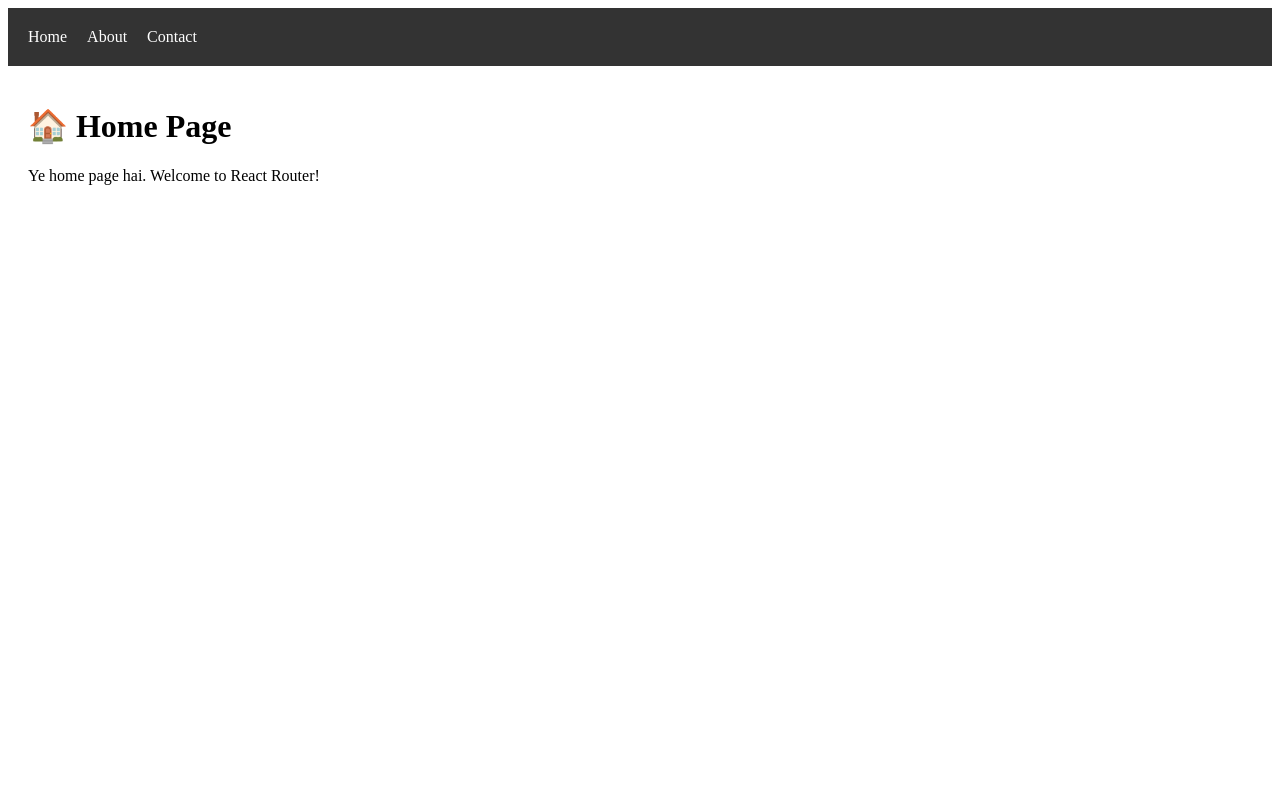
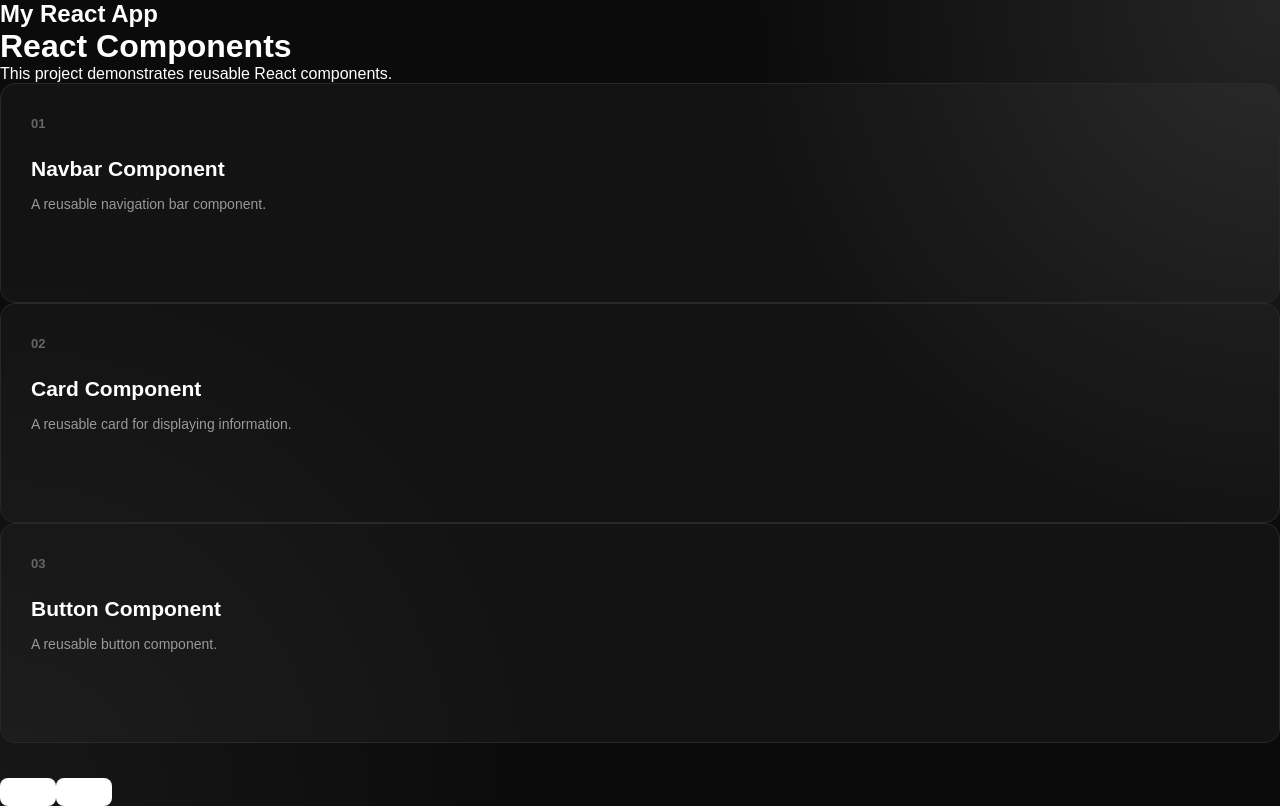
Before and after one commit to iqramanzoor-20/ReactTutorial, a React (Vite) app: page / in a window 1280 px wide. Built offline with nearby package versions, Linux system fonts and the light colour scheme.

Commit message:
add 08Navbar.jsx 08Card.jsx 08Button.jsx

```diff
--- /dev/null
+++ b/src/App.css
@@ -0,0 +1,323 @@
+/* 8 */
+.app {
+  min-height: 100vh;
+  background:
+    radial-gradient(circle at top right, #252525 0%, transparent 35%),
+    radial-gradient(circle at bottom left, #171717 0%, transparent 35%),
+    #0b0b0b;
+}
+
+/* ---------- HEADER ---------- */
+
+.header {
+  position: sticky;
+  top: 0;
+  z-index: 1000;
+  background: rgba(11, 11, 11, 0.85);
+  backdrop-filter: blur(15px);
+  border-bottom: 1px solid #252525;
+}
+
+.navbar {
+  width: 90%;
+  max-width: 1200px;
+  margin: auto;
+  min-height: 75px;
+
+  display: flex;
+  align-items: center;
+  justify-content: space-between;
+}
+
+.logo {
+  font-size: 22px;
+  font-weight: 700;
+  letter-spacing: 0.5px;
+}
+
+.nav-links {
+  display: flex;
+  gap: 30px;
+}
+
+.nav-links a {
+  color: #bdbdbd;
+  font-size: 15px;
+  transition: 0.3s ease;
+}
+
+.nav-links a:hover {
+  color: #ffffff;
+}
+
+/* ---------- HERO ---------- */
+
+.hero {
+  min-height: 650px;
+  width: 90%;
+  max-width: 1200px;
+  margin: auto;
+
+  display: flex;
+  align-items: center;
+  justify-content: center;
+
+  text-align: center;
+}
+
+.hero-content {
+  max-width: 850px;
+}
+
+.badge,
+.small-title {
+  display: inline-block;
+  color: #bdbdbd;
+  font-size: 12px;
+  font-weight: 700;
+  letter-spacing: 2px;
+  text-transform: uppercase;
+}
+
+.badge {
+  padding: 8px 16px;
+  border: 1px solid #333;
+  border-radius: 50px;
+  margin-bottom: 25px;
+}
+
+.hero h2 {
+  font-size: clamp(45px, 7vw, 82px);
+  line-height: 1;
+  margin-bottom: 25px;
+}
+
+.hero h2 span {
+  display: block;
+  color: #888;
+}
+
+.hero-text {
+  max-width: 680px;
+  margin: auto;
+  color: #aaa;
+  font-size: 17px;
+  line-height: 1.8;
+}
+
+.primary-btn {
+  margin-top: 35px;
+  padding: 14px 28px;
+
+  border: none;
+  border-radius: 8px;
+
+  background: #ffffff;
+  color: #000000;
+
+  font-size: 15px;
+  font-weight: 700;
+
+  transition: 0.3s ease;
+}
+
+.primary-btn:hover {
+  transform: translateY(-3px);
+  background: #dcdcdc;
+}
+
+/* ---------- TOPICS ---------- */
+
+.topics {
+  width: 90%;
+  max-width: 1200px;
+  margin: auto;
+  padding: 100px 0;
+}
+
+.section-heading {
+  text-align: center;
+  margin-bottom: 55px;
+}
+
+.section-heading h2 {
+  font-size: 42px;
+  margin: 15px 0;
+}
+
+.section-heading > p:last-child {
+  color: #888;
+  font-size: 16px;
+}
+
+.topic-grid {
+  display: grid;
+  grid-template-columns: repeat(3, 1fr);
+  gap: 20px;
+}
+
+.topic-card {
+  position: relative;
+  padding: 30px;
+  min-height: 220px;
+
+  border: 1px solid #282828;
+  border-radius: 15px;
+
+  background: rgba(255, 255, 255, 0.03);
+
+  transition: 0.3s ease;
+}
+
+.topic-card:hover {
+  transform: translateY(-7px);
+  border-color: #555;
+  background: rgba(255, 255, 255, 0.06);
+}
+
+.topic-card span {
+  color: #666;
+  font-size: 13px;
+  font-weight: 700;
+}
+
+.topic-card h3 {
+  margin: 25px 0 12px;
+  font-size: 21px;
+}
+
+.topic-card p {
+  color: #999;
+  line-height: 1.7;
+  font-size: 14px;
+}
+
+/* ---------- ABOUT ---------- */
+
+.about {
+  width: 90%;
+  max-width: 1000px;
+  margin: auto;
+  padding: 80px 0 120px;
+}
+
+.about-box {
+  padding: 60px;
+  border: 1px solid #292929;
+  border-radius: 20px;
+  background: rgba(255, 255, 255, 0.03);
+  text-align: center;
+}
+
+.about-box h2 {
+  font-size: 40px;
+  margin: 18px 0;
+}
+
+.about-box > p:not(.small-title) {
+  max-width: 700px;
+  margin: auto;
+  color: #999;
+  line-height: 1.8;
+}
+
+.progress-info {
+  margin-top: 45px;
+
+  display: grid;
+  grid-template-columns: repeat(3, 1fr);
+  gap: 20px;
+}
+
+.progress-info div {
+  padding: 20px;
+  border-radius: 12px;
+  background: #151515;
+}
+
+.progress-info strong {
+  display: block;
+  font-size: 28px;
+}
+
+.progress-info span {
+  display: block;
+  margin-top: 7px;
+  color: #888;
+  font-size: 13px;
+}
+
+/* ---------- FOOTER ---------- */
+
+.footer {
+  border-top: 1px solid #242424;
+  padding: 30px;
+  text-align: center;
+  color: #666;
+  font-size: 14px;
+}
+
+/* ---------- RESPONSIVE ---------- */
+
+@media (max-width: 900px) {
+  .topic-grid {
+    grid-template-columns: repeat(2, 1fr);
+  }
+
+  .hero {
+    min-height: 550px;
+  }
+
+  .progress-info {
+    grid-template-columns: 1fr;
+  }
+}
+
+@media (max-width: 600px) {
+  .navbar {
+    flex-direction: column;
+    justify-content: center;
+    gap: 15px;
+    padding: 18px 0;
+  }
+
+  .nav-links {
+    gap: 18px;
+  }
+
+  .hero {
+    min-height: 500px;
+  }
+
+  .hero h2 {
+    font-size: 45px;
+  }
+
+  .hero-text {
+    font-size: 15px;
+  }
+
+  .topics {
+    padding: 70px 0;
+  }
+
+  .section-heading h2 {
+    font-size: 32px;
+  }
+
+  .topic-grid {
+    grid-template-columns: 1fr;
+  }
+
+  .about {
+    padding: 50px 0 80px;
+  }
+
+  .about-box {
+    padding: 35px 20px;
+  }
+
+  .about-box h2 {
+    font-size: 30px;
+  }
+}
--- a/src/App.jsx
+++ b/src/App.jsx
@@ -217,31 +217,87 @@
 
 // 7
 
-import { Routes, Route, Link } from 'react-router-dom'
-import Home from './pages/Home'
-import About from './pages/About'
-import Contact from './pages/Contact'
+// import { Routes, Route, Link } from 'react-router-dom'
+// import Home from './pages/Home'
+// import About from './pages/About'
+// import Contact from './pages/Contact'
+
+// function App() {
+//   return (
+//     <div>
+//       {/* Navbar */}
+//       <nav style={{padding: '20px', background: '#333', display: 'flex', gap: '20px'}}>
+//         <Link to="/" style={{color: 'white', textDecoration: 'none'}}>Home</Link>
+//         <Link to="/about" style={{color: 'white', textDecoration: 'none'}}>About</Link>
+//         <Link to="/contact" style={{color: 'white', textDecoration: 'none'}}>Contact</Link>
+//       </nav>
+
+//       {/* Pages */}
+//       <div style={{padding: '20px'}}>
+//         <Routes>
+//           <Route path="/" element={<Home />} />
+//           <Route path="/about" element={<About />} />
+//           <Route path="/contact" element={<Contact />} />
+//         </Routes>
+//       </div>
+//     </div>
+//   )
+// }
+
+// export default App
+
+// 8
+
+import Navbar from "./component/08Navbar";  // 08 laga do
+import Card from "./component/08Card";      // 08 laga do
+import Button from "./component/08Button";  // 08 laga do
+import "./App.css";
 
 function App() {
   return (
-    <div>
-      {/* Navbar */}
-      <nav style={{padding: '20px', background: '#333', display: 'flex', gap: '20px'}}>
-        <Link to="/" style={{color: 'white', textDecoration: 'none'}}>Home</Link>
-        <Link to="/about" style={{color: 'white', textDecoration: 'none'}}>About</Link>
-        <Link to="/contact" style={{color: 'white', textDecoration: 'none'}}>Contact</Link>
-      </nav>
+    <div className="app">
 
-      {/* Pages */}
-      <div style={{padding: '20px'}}>
-        <Routes>
-          <Route path="/" element={<Home />} />
-          <Route path="/about" element={<About />} />
-          <Route path="/contact" element={<Contact />} />
-        </Routes>
-      </div>
+      <Navbar />
+
+      <main className="container">
+
+        <h1>React Components</h1>
+
+        <p>
+          This project demonstrates reusable React components.
+        </p>
+
+        <div className="cards">
+
+          <Card
+            number="01"
+            title="Navbar Component"
+            description="A reusable navigation bar component."
+          />
+
+          <Card
+            number="02"
+            title="Card Component"
+            description="A reusable card for displaying information."
+          />
+
+          <Card
+            number="03"
+            title="Button Component"
+            description="A reusable button component."
+          />
+
+        </div>
+
+        <div className="button-section">
+          <Button text="Start Learning" />
+          <Button text="Explore React" />
+        </div>
+
+      </main>
+
     </div>
-  )
+  );
 }
 
-export default App
+export default App;
--- /dev/null
+++ b/src/Component/08Button.jsx
@@ -0,0 +1,10 @@
+
+function Button({ children, onClick }) {
+  return (
+    <button className="primary-btn" onClick={onClick}>
+      {children}
+    </button>
+  );
+}
+
+export default Button;
--- /dev/null
+++ b/src/Component/08Card.jsx
@@ -0,0 +1,14 @@
+
+function Card({ number, title, description }) {
+  return (
+    <div className="topic-card">
+      <span>{number}</span>
+
+      <h3>{title}</h3>
+
+      <p>{description}</p>
+    </div>
+  );
+}
+
+export default Card;
--- /dev/null
+++ b/src/Component/08Navbar.jsx
@@ -0,0 +1,9 @@
+function Navbar() {
+  return (
+    <nav>
+      <h2>My React App</h2>
+    </nav>
+  );
+}
+
+export default Navbar;
--- a/src/index.css
+++ b/src/index.css
@@ -2,3 +2,42 @@
 body {
   background-color: #1a1a1a;
 } */
+
+/* 8 */
+* {
+  margin: 0;
+  padding: 0;
+  box-sizing: border-box;
+}
+
+html {
+  scroll-behavior: smooth;
+}
+
+body {
+  font-family: Arial, Helvetica, sans-serif;
+  background: #0b0b0b;
+  color: #ffffff;
+  min-width: 320px;
+}
+
+button,
+input,
+textarea,
+select {
+  font-family: inherit;
+}
+
+button {
+  cursor: pointer;
+}
+
+a {
+  text-decoration: none;
+  color: inherit;
+}
+
+::selection {
+  background: #ffffff;
+  color: #000000;
+}
```
